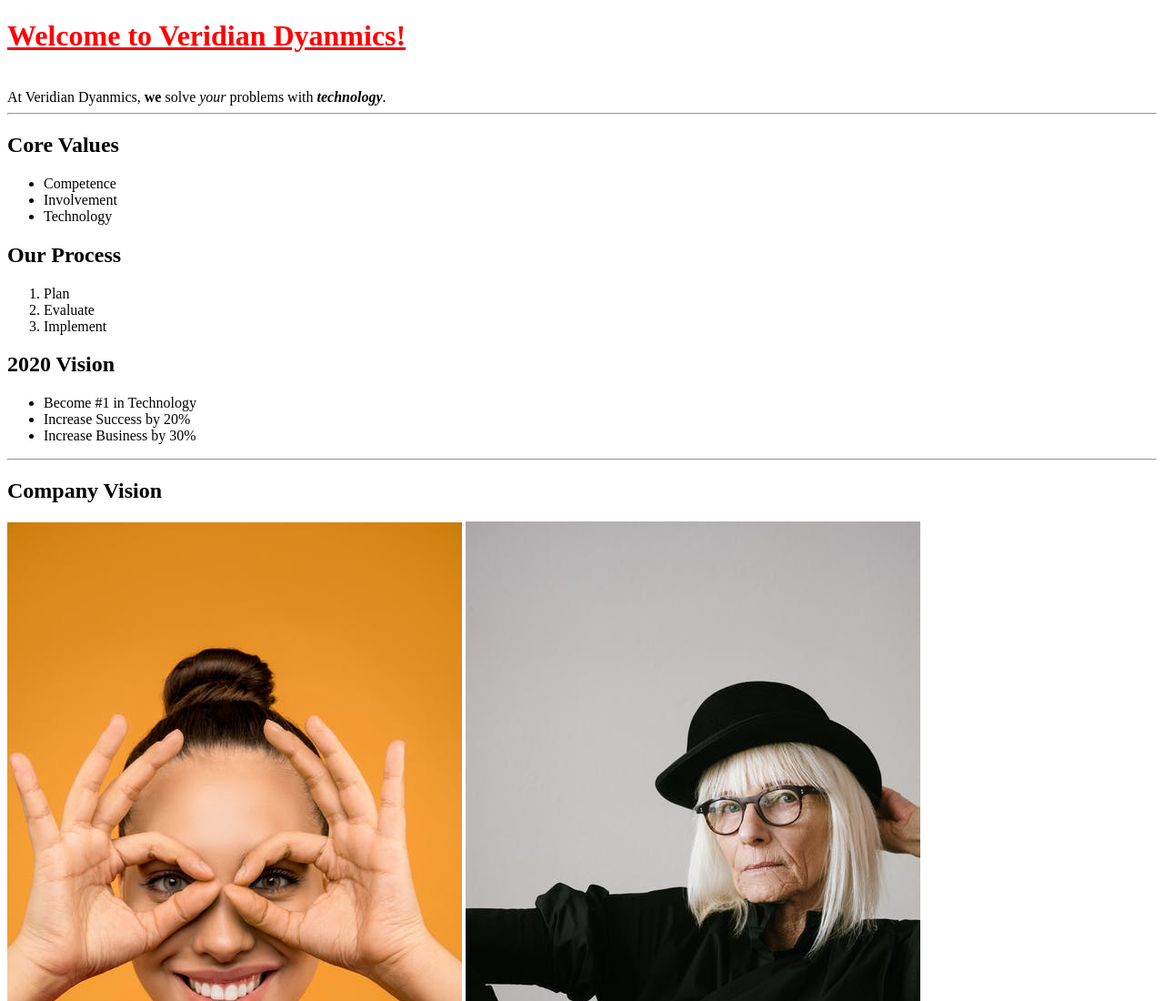
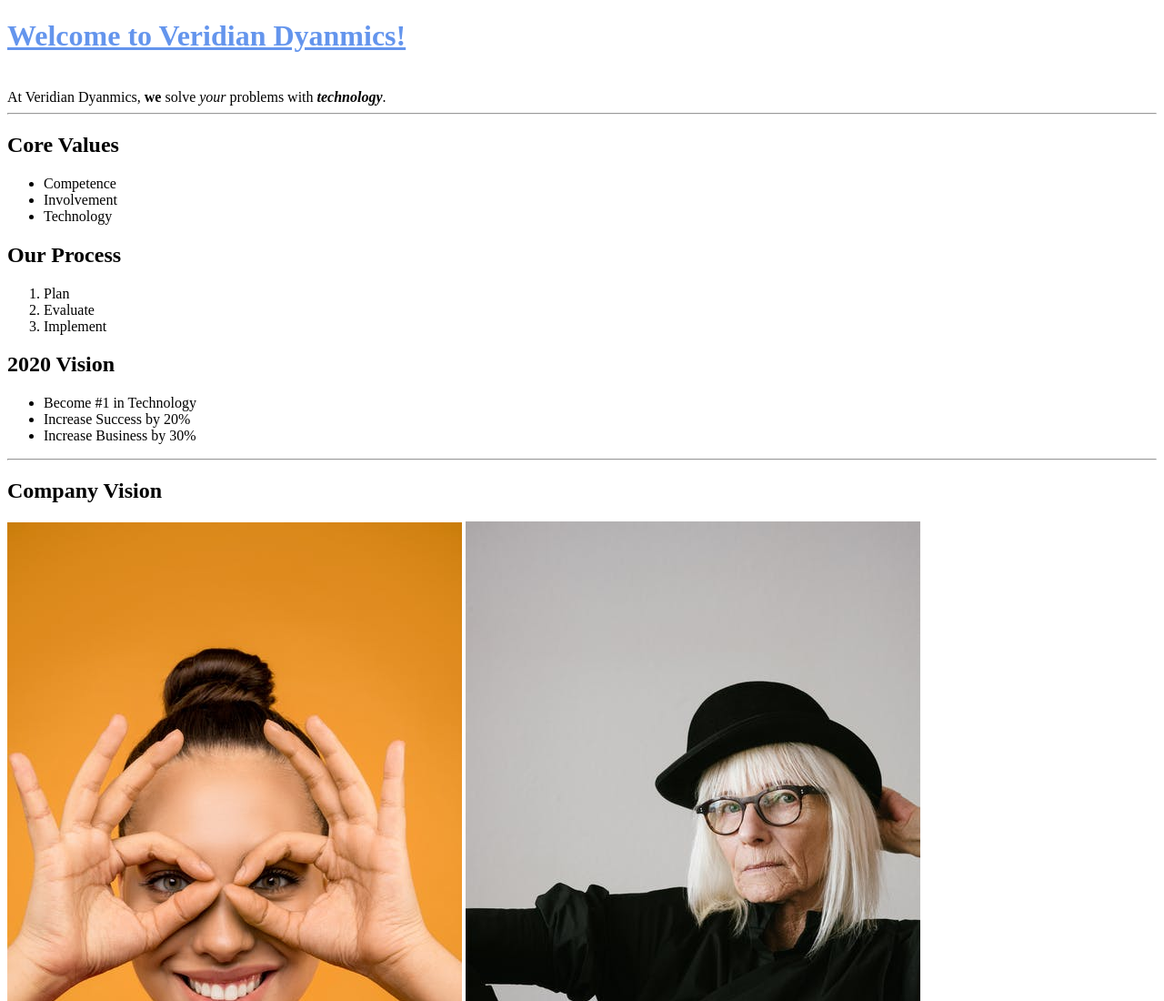
Before and after one commit to sergio-davila/codeup-web-exercises, a plain HTML site: page welcome.html in a window 1280 px wide. Shown: the top 1100 px of the page at 91% size. Drawn offline with Linux system fonts and the light colour scheme.

Commit message:
feat: deleted inline style attribute

```diff
--- a/welcome.html
+++ b/welcome.html
@@ -5,13 +5,13 @@
     <title>Welcome</title>
         <style>
             .fancy-header {
-                color: blue;
+                color: cornflowerblue;
                 text-decoration: underline;
             }
         </style>
     </head>
         <body>
-            <h1 id="top" style="color:red;text-decoration:underline;" class="fancy-header">Welcome to Veridian Dyanmics!</h1>
+            <h1 id="top" class="fancy-header">Welcome to Veridian Dyanmics!</h1>
                 <br>
             At Veridian Dyanmics, <strong>we</strong> solve <em>your</em> problems with <strong><em>technology</em></strong>.
                 <hr>
```
